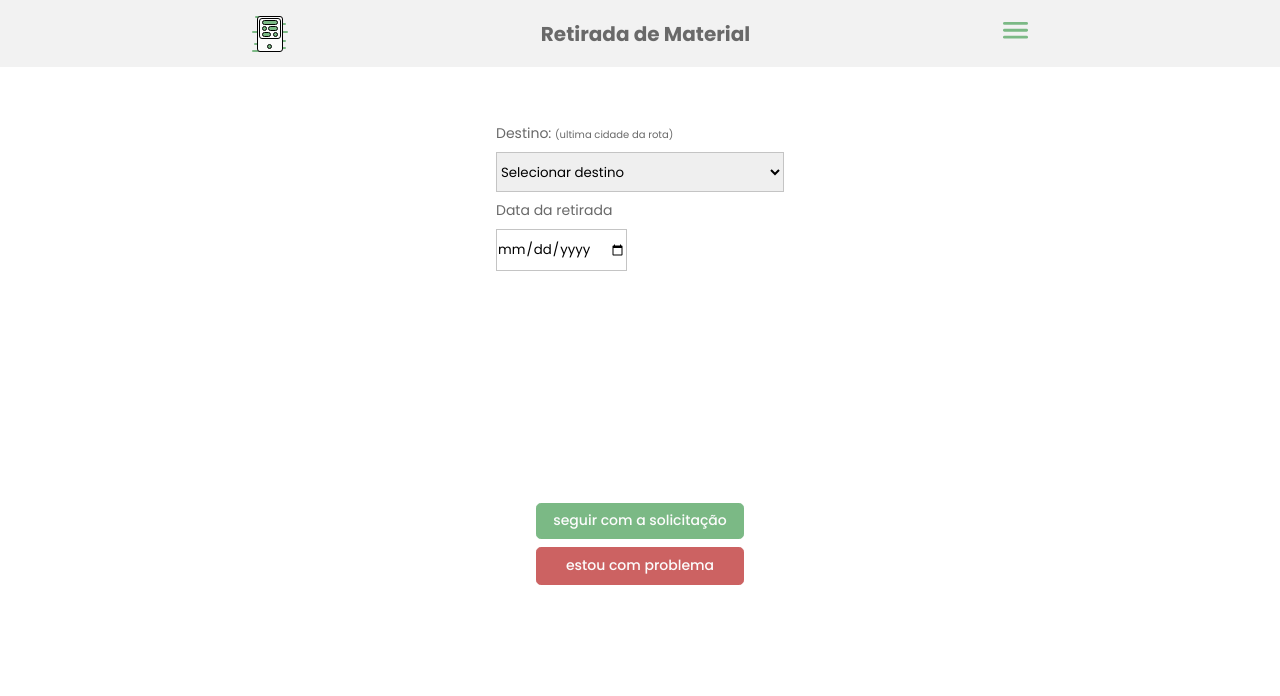
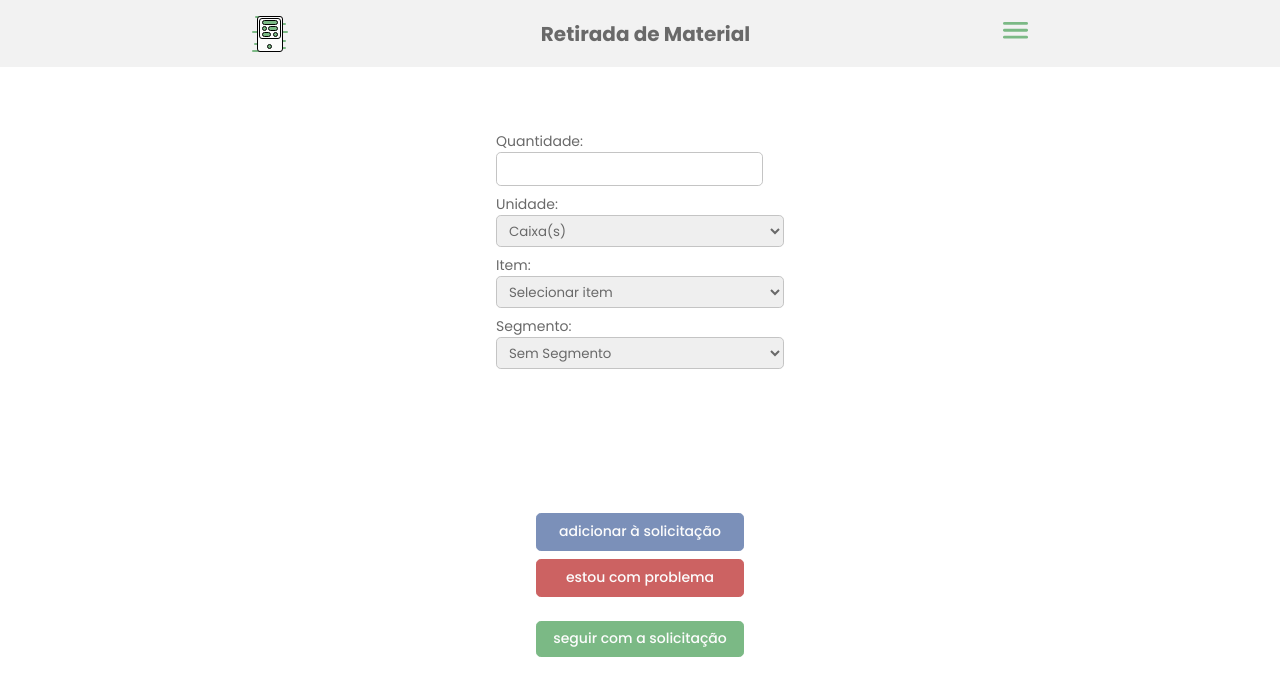
Before and after one commit to huannvictor/construir-helper-app, a React (Create React App) app: page / in a window 1280 px wide. Shown: the top 696 px of the page. Built offline with nearby package versions, Linux system fonts and the light colour scheme.

Commit message:
Solicitation Items Page finished

```diff
--- a/src/App.jsx
+++ b/src/App.jsx
@@ -1,10 +1,11 @@
 // import Login from "./components/Pages/Login"
-import SolicitationDestiny from "./components/Pages/SolicitationDestiny.jsx";
+// import SolicitationDestiny from "./components/Pages/SolicitationDestiny.jsx";
+import SolicitationItems from "./components/Pages/SolicitationItems.jsx";
 
 function App() {
   return (
     <div className="App">
-      <SolicitationDestiny />
+      <SolicitationItems />
     </div>
   );
 }
--- /dev/null
+++ b/src/components/Buttons/AddButton.jsx
@@ -0,0 +1,17 @@
+import React from 'react';
+
+import "./style.scss"
+
+export default function HelpButton(props) {
+  return(
+    <div className="addButton">
+      <a
+        href="https://wa.me/5583999802317?text=Estou%20com%20problema%20com%20o%20login"
+        target="_blank"
+        rel="noreferrer"
+      >
+        {props.children}
+      </a>
+    </div>
+  )
+}
--- a/src/components/Buttons/style.scss
+++ b/src/components/Buttons/style.scss
@@ -30,3 +30,17 @@ a {
   border-radius: 0.3rem;
   border: 0.1rem solid #cc6262;
 }
+
+.addButton {
+  display: flex;
+  align-items: center;
+  justify-content: center;
+  background-color: #7B90B9;
+  color: #fcfcfc;
+  text-decoration: none;
+  font-weight: 500;
+  font-size: 0.875rem;
+  height: 2.25rem;
+  border-radius: 0.3rem;
+  border: 0.1rem solid #7B90B9;
+}
--- a/src/components/Pages/SolicitationDestiny.jsx
+++ b/src/components/Pages/SolicitationDestiny.jsx
@@ -4,18 +4,19 @@ import Header from "../Header/Header";
 import Button from "../Buttons/Button";
 import HelpButton from "../Buttons/HelpButton";
 
-import citiesList from "../../data/CitiesList.json";
+import citiesList from "../../data/citiesList.json";
 
 export default function SolicitationDestiny() {
+
   const optionsCitiesList = citiesList.map(city => {
     return <option>{city.destination}</option>;
   });
 
   return (
-    <main className="destinySolicitation">
+    <main>
       <Header />
 
-      <div className="destinationForm">
+      <div className="formContainer">
         <form action="">
           <label htmlFor="destination">
             Destino: <span>(ultima cidade da rota)</span>
--- /dev/null
+++ b/src/components/Pages/SolicitationItems.jsx
@@ -0,0 +1,58 @@
+import React from "react";
+
+import Header from "../Header/Header";
+import Button from "../Buttons/Button";
+import AddButton from "../Buttons/AddButton";
+import HelpButton from "../Buttons/HelpButton";
+
+import unitList from "../../data/unitList.json";
+import itemList from "../../data/itemsList.json";
+import segmentList from "../../data/segmentList.json"
+
+export default function SolicitationItems() {
+  const OptionsUnitList = unitList.map(unit => {
+    return <option>{unit.unit}</option>;
+  });
+
+  const OptionsItemList = itemList.map(item => {
+    return <option>{item.item}</option>;
+  });
+
+  const OptionsSegmentList = segmentList.map(segment => {
+    return <option>{segment.segment}</option>
+  })
+
+  return (
+    <main>
+      <Header />
+
+      <div className="formContainer">
+        <form action="">
+          <label htmlFor="amount">Quantidade:</label>
+          <input type="number" name="amount" id="amount" />
+
+          <label htmlFor="unit">Unidade:</label>
+          <select name="unit" id="unit">
+            {OptionsUnitList}
+          </select>
+
+          <label htmlFor="item">Item:</label>
+          <select name="item" id="item">
+            {OptionsItemList}
+          </select>
+
+          <label htmlFor="segment">Segmento:</label>
+          <select name="segment" id="segment">
+            {OptionsSegmentList}
+          </select>
+        </form>
+
+        <div className="buttonHolder">
+          <AddButton>adicionar à solicitação</AddButton>
+          <HelpButton>estou com problema</HelpButton>
+          <Button>seguir com a solicitação</Button>
+        </div>
+      </div>
+    </main>
+  );
+}
--- /dev/null
+++ b/src/data/itemsList.json
@@ -0,0 +1,96 @@
+[
+  {"item":"Selecionar item"},
+  {"item":"Agenda 2022"},
+  {"item":"RCN 115"},
+  {"item":"RCN 116"},
+  {"item":"RCN 117"},
+  {"item":"RCN 118"},
+  {"item":"RCN 119"},
+  {"item":"RCN 120"},
+  {"item":"RCN 121"},
+  {"item":"RCN 122"},
+  {"item":"FC - Bloco Lista Escolar"},
+  {"item":"FC - Caderno de Planejamento"},
+  {"item":"FC - Caixa 1"},
+  {"item":"FC - Caixa 2"},
+  {"item":"FC - Caixa 3"},
+  {"item":"FC - Carnê Mensalidade Escolar"},
+  {"item":"FC - Catálogo Pais"},
+  {"item":"FC - Espanhol"},
+  {"item":"FC - Faixa Matrículas"},
+  {"item":"FC - Manual Educador"},
+  {"item":"FC - Placa"},
+  {"item":"FC - Prancha"},
+  {"item":"Seriado - Amar e Servir"},
+  {"item":"Seriado - Amigos del Saber"},
+  {"item":"Seriado - Aprendendo Artes"},
+  {"item":"Seriado - Biblioteca Modulada"},
+  {"item":"Seriado - Caligrafia (2022)"},
+  {"item":"Seriado - Cidadania Moral e Ética"},
+  {"item":"Seriado - Ciências do Cotidiano"},
+  {"item":"Seriado - Ciências Saberes"},
+  {"item":"Seriado - Construindo Com os Números"},
+  {"item":"Seriado - Construindo e Aprendendo"},
+  {"item":"Seriado - Diálogos da História"},
+  {"item":"Seriado - Diário do Aluno"},
+  {"item":"Seriado - Discovering English"},
+  {"item":"Seriado - Español Interactividad"},
+  {"item":"Seriado - Estudando Nossa Língua (2022)"},
+  {"item":"Seriado - Ética (2022)"},
+  {"item":"Seriado - Exercitando Minha Caligrafia (2022)"},
+  {"item":"Seriado - Fantastic Kids"},
+  {"item":"Seriado - Filosofia"},
+  {"item":"Seriado - Filosofia (2022)"},
+  {"item":"Seriado - Física"},
+  {"item":"Seriado - Geografia Contextualizada"},
+  {"item":"Seriado - Geografia Contextualizada (2022)"},
+  {"item":"Seriado - Geografia Saberes"},
+  {"item":"Seriado - Geografia Sem Fronteiras"},
+  {"item":"Seriado - Gramática Digerente"},
+  {"item":"Seriado - História Contextualizada"},
+  {"item":"Seriado - História Saberes"},
+  {"item":"Seriado - Historiando Geografia"},
+  {"item":"Seriado - Historiando História"},
+  {"item":"Seriado - Kit especial Construindo e Aprendendo"},
+  {"item":"Seriado - Luz do Saber"},
+  {"item":"Seriado - Matemática (Judson)"},
+  {"item":"Seriado - Oficina de Negócios"},
+  {"item":"Seriado - OnWard"},
+  {"item":"Seriado - Pensar refletir e filosofar"},
+  {"item":"Seriado - Português em Contexto"},
+  {"item":"Seriado - Português Saberes"},
+  {"item":"Seriado - Produção de Texto (FI)"},
+  {"item":"Seriado - Produção de Texto (FI) (2022)"},
+  {"item":"Seriado - Produção Textual (FII)"},
+  {"item":"Seriado - Química"},
+  {"item":"Seriado - Reconstruindo a Escrita"},
+  {"item":"Seriado - Reconstruindo a linguagem"},
+  {"item":"Seriado - Sabor da Arte"},
+  {"item":"Seriado - Vinde a Mim"},
+  {"item":"Seriado - Vinde a Mim (2022)"},
+  {"item":"Seriado - Viver Valores (Coleção)"},
+  {"item":"Seriado - Viver Valores (Sistema)"},
+  {"item":"Sucesso - Banner"},
+  {"item":"Sucesso - Biologia"},
+  {"item":"Sucesso - Caderno de Planejamento"},
+  {"item":"Sucesso - Caligrafia"},
+  {"item":"Sucesso - Caligrafia Traçando Ideias"},
+  {"item":"Sucesso - Catálogo Sem Preço"},
+  {"item":"Sucesso - Desenho Geométrico"},
+  {"item":"Sucesso - Diário Professor "},
+  {"item":"Sucesso - Dicionário"},
+  {"item":"Sucesso - Espanhol"},
+  {"item":"Sucesso - Filosofia"},
+  {"item":"Sucesso - Física"},
+  {"item":"Sucesso - Folder"},
+  {"item":"Sucesso - Gramática"},
+  {"item":"Sucesso - História"},
+  {"item":"Sucesso - Kit do Mestre"},
+  {"item":"Sucesso - Matemática"},
+  {"item":"Sucesso - Português"},
+  {"item":"Sucesso - Produção Textual"},
+  {"item":"Sucesso - Química"},
+  {"item":"Sucesso - Raciocínio Lógico"},
+  {"item":"Sucesso - Religião"},
+  {"item":"Sucesso - Tabuada"}
+]
--- /dev/null
+++ b/src/data/segmentList.json
@@ -0,0 +1,24 @@
+[
+  {"segment":"Sem Segmento"},
+  {"segment":"Ensino Infantil"},
+  {"segment":"Fundamental I"},
+  {"segment":"Fundamental II"},
+  {"segment":"Fundamental I + II"},
+  {"segment":"2 Anos"},
+  {"segment":"3 Anos"},
+  {"segment":"4 Anos"},
+  {"segment":"5 Anos"},
+  {"segment":"1º Ano"},
+  {"segment":"2º Ano"},
+  {"segment":"3º Ano"},
+  {"segment":"4º Ano"},
+  {"segment":"5º Ano"},
+  {"segment":"6º Ano"},
+  {"segment":"7º Ano"},
+  {"segment":"8º Ano"},
+  {"segment":"9º Ano"},
+  {"segment":"2 Anos - 5º Ano"},
+  {"segment":"2 Anos - 9º Ano"},
+  {"segment":"2 Anos - 1º Ano"},
+  {"segment":"2º Ano - 5º Ano"}
+]
--- /dev/null
+++ b/src/data/unitList.json
@@ -0,0 +1,21 @@
+[
+  {"unit":"Caixa(s)"},
+  {"unit":"Caixa(s) 1"},
+  {"unit":"Caixa(s) 2"},
+  {"unit":"Caixa(s) 3"},
+  {"unit":"Coleção(es)"},
+  {"unit":"kit(s)"},
+  {"unit":"Pacote(s)"},
+  {"unit":"unidade(s)"},
+  {"unit":"Vol I"},
+  {"unit":"Vol II"},
+  {"unit":"Vols I e II"},
+  {"unit":"Módulo 1"},
+  {"unit":"Módulo 2"},
+  {"unit":"Módulo 3"},
+  {"unit":"Módulo 4"},
+  {"unit":"Módulo 5"},
+  {"unit":"Módulo 6"},
+  {"unit":"Módulo 7"},
+  {"unit":"Módulo 8"}
+]
--- a/src/index.scss
+++ b/src/index.scss
@@ -61,7 +61,7 @@
     align-items: center;
     justify-content: space-around;
 
-    .destinationForm {
+    .formContainer {
       height: calc(100vh - 7.7rem);
       display: flex;
       flex-direction: column;
@@ -78,11 +78,11 @@
         align-items: flex-start;
         // width: calc(100vw - 2,5rem);
         flex-grow: 1;
-        gap: 0.5rem;
 
         label {
           color: #696969;
           font-size: 0.875rem;
+          margin-top: 0.5rem;
 
           span {
             font-size: 0.625rem;
@@ -91,13 +91,21 @@
 
         select {
           width: 18rem;
-          height: 2.5rem;
+          height: 2rem;
           border: 0.07rem solid #c4c4c4;
+          border-radius: 0.3rem;
+          outline: 0;
+          padding-left: 0.5rem;
+          color: #696969;
         }
 
         input {
-          height: 2.5rem;
+          height: 2rem;
           border: 0.07rem solid #c4c4c4;
+          border-radius: 0.3rem;
+          outline: 0;
+          padding-left: 0.5rem;
+          color: #696969;
         }
       }
 
```
